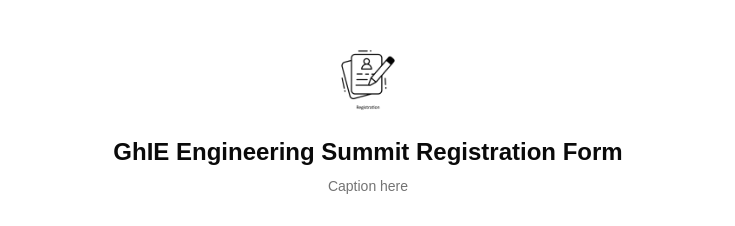
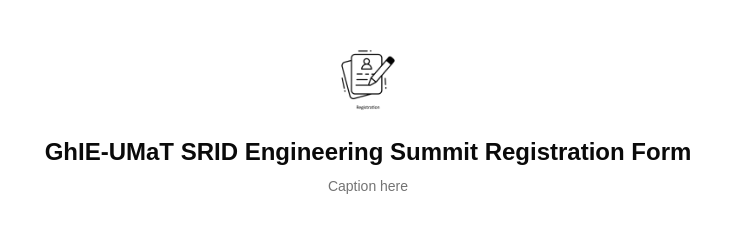
Before and after one commit to angoljunior/Advance-Registration-Form-Frontend, a React (Vite) app: page / in a window 1280 px wide. Shown: the top 226 px of the page, without its empty margins (272-1007 px from the left). Built offline with nearby package versions, Linux system fonts and the light colour scheme; no server answers.

Commit message:
domain configuation made

```diff
--- a/src/pages/Form.jsx
+++ b/src/pages/Form.jsx
@@ -131,7 +131,7 @@
         />
 
         <h1 className="text-2xl font-bold">
-          GhIE Engineering Summit Registration Form
+          GhIE-UMaT SRID Engineering Summit Registration Form
         </h1>
 
         <p className="mt-2 text-sm text-muted-foreground">Caption here</p>
@@ -253,6 +253,8 @@
                     Mechanical Engineering
                   </SelectItem>
                   <SelectItem value="civil">Civil Engineering</SelectItem>
+                  <SelectItem value="civil">Data Science & </SelectItem>
+                  <SelectItem value="civil">Civil Engineering</SelectItem>
                   <SelectItem value="computer">Computer Engineering</SelectItem>
                   <SelectItem value="mining">Mining Engineering</SelectItem>
                   <SelectItem value="chemical">Chemical Engineering</SelectItem>
@@ -341,6 +343,11 @@
                   ? "Make Payment"
                   : "Submit Registration"}
             </Button>
+            <Field>
+              <FieldDescription>
+                GhIE-UMaT SRID All rights & reserved 2026
+              </FieldDescription>
+            </Field>
           </Field>
         </FieldGroup>
       </form>
```
